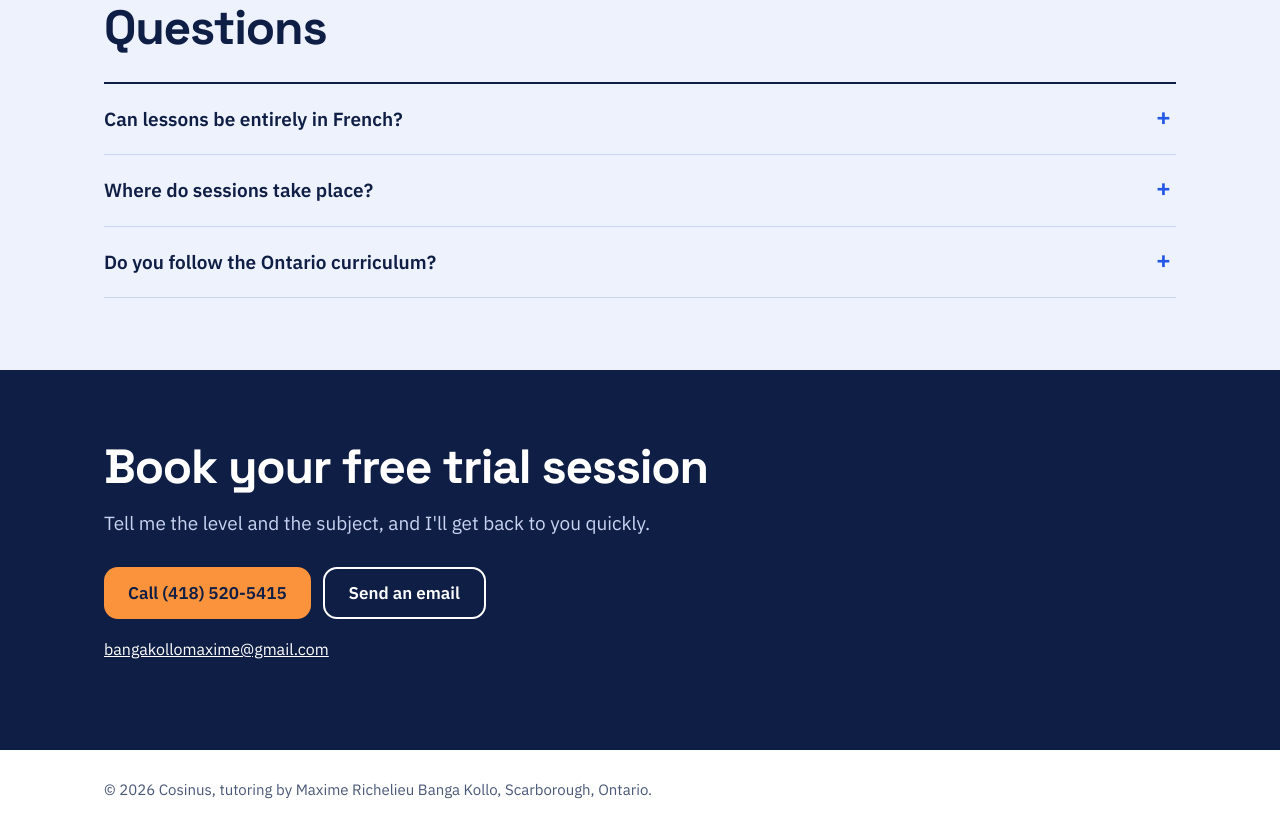
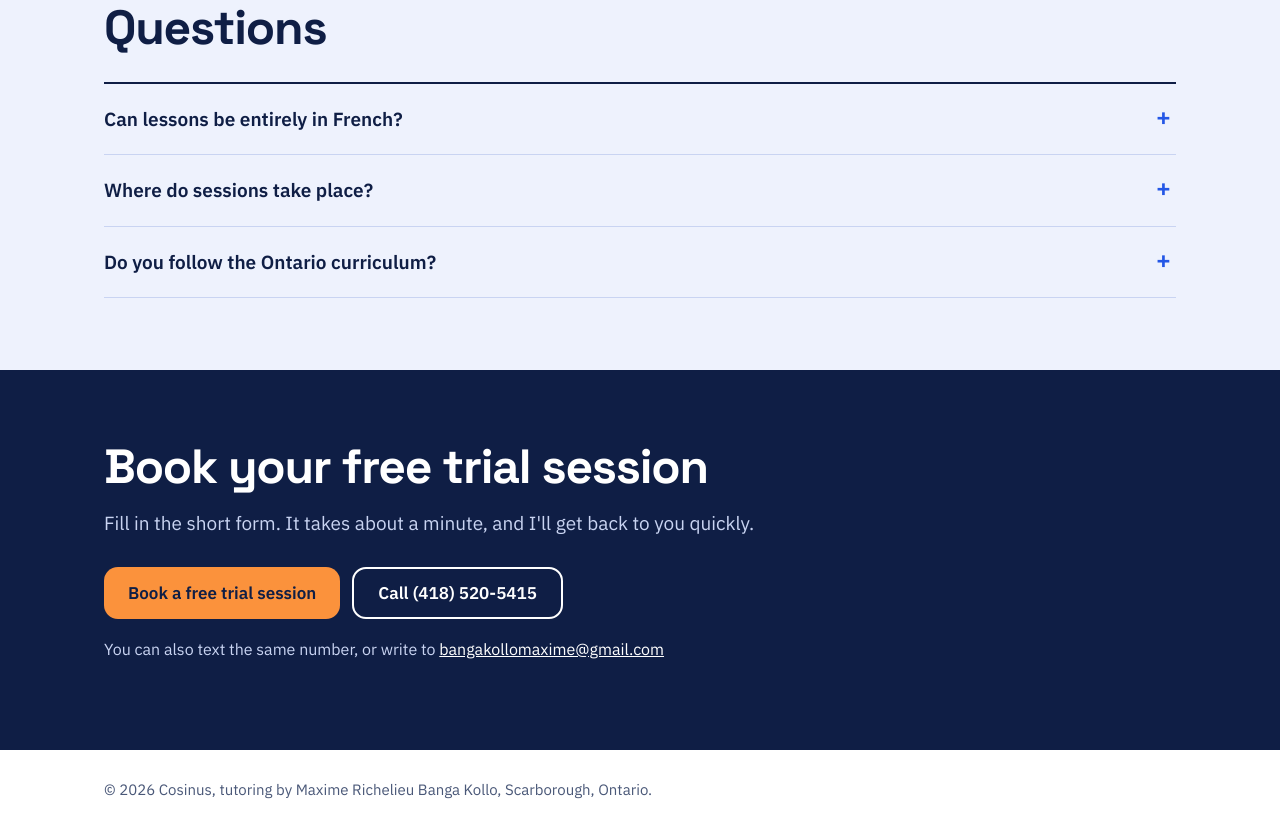
Before and after one commit to Maximecosinus/Maximecosinus.github.io, a plain HTML site: page index.html in a window 1280 px wide. Shown: the part 2690-3520 px from the top of the page. Drawn offline with Linux system fonts and the light colour scheme.

Commit message:
Add files via upload

```diff
--- a/index.html
+++ b/index.html
@@ -145,7 +145,7 @@ footer{padding:28px 0;font-size:15px;color:var(--slate)}
       <h1 data-en="Math finally makes sense." data-fr="Les maths, enfin claires.">Math finally makes sense.</h1>
       <p class="sub" data-en="Patient, bilingual tutoring in math, physics, chemistry and coding, from elementary school to first-year university. In Scarborough or online." data-fr="Un tutorat patient et bilingue en maths, physique, chimie et programmation, du primaire à la première année universitaire. À Scarborough ou en ligne.">Patient, bilingual tutoring in math, physics, chemistry and coding, from elementary school to first-year university. In Scarborough or online.</p>
       <div class="actions">
-        <a class="btn primary" href="#contact" data-en="Book a free trial session" data-fr="Réserver une séance d'essai gratuite">Book a free trial session</a>
+        <a class="btn primary" href="https://docs.google.com/forms/d/e/1FAIpQLSf_CB5UBqToIE56vOg2Qxuik3vUsqMCif_vO8r6vMSEh3sBog/viewform" target="_blank" rel="noopener" data-en="Book a free trial session" data-fr="Réserver une séance d'essai gratuite">Book a free trial session</a>
         <a class="btn ghost" href="tel:+14185205415" data-en="Call (418) 520-5415" data-fr="Appeler le (418) 520-5415">Call (418) 520-5415</a>
       </div>
       <p class="note" data-en="The first 30-minute session is free, with no commitment." data-fr="La première séance de 30 minutes est gratuite et sans engagement.">The first 30-minute session is free, with no commitment.</p>
@@ -203,7 +203,7 @@ footer{padding:28px 0;font-size:15px;color:var(--slate)}
   <div class="wrap">
     <h2 data-en="How it works" data-fr="Comment ça marche">How it works</h2>
     <ol class="steps">
-      <li><h3 data-en="Get in touch" data-fr="Prenez contact">Get in touch</h3><p data-en="Call or email with the level and what your child is working on." data-fr="Appelez ou écrivez en précisant le niveau et la matière.">Call or email with the level and what your child is working on.</p></li>
+      <li><h3 data-en="Get in touch" data-fr="Prenez contact">Get in touch</h3><p data-en="Book online in one minute, or call. Tell me the level and the subject." data-fr="Réservez en ligne en une minute, ou appelez. Indiquez le niveau et la matière.">Book online in one minute, or call. Tell me the level and the subject.</p></li>
       <li><h3 data-en="Free trial session" data-fr="Séance d'essai gratuite">Free trial session</h3><p data-en="Thirty minutes to find the gaps and see if we work well together." data-fr="Trente minutes pour repérer les difficultés et voir si nous travaillons bien ensemble.">Thirty minutes to find the gaps and see if we work well together.</p></li>
       <li><h3 data-en="A plan, week by week" data-fr="Un plan, semaine après semaine">A plan, week by week</h3><p data-en="Regular sessions aimed at the next test and at understanding that lasts." data-fr="Des séances régulières, centrées sur le prochain examen et sur une compréhension durable.">Regular sessions aimed at the next test and at understanding that lasts.</p></li>
     </ol>
@@ -248,12 +248,12 @@ footer{padding:28px 0;font-size:15px;color:var(--slate)}
 <section id="contact" class="contact">
   <div class="wrap">
     <h2 data-en="Book your free trial session" data-fr="Réservez votre séance d'essai gratuite">Book your free trial session</h2>
-    <p class="lead" data-en="Tell me the level and the subject, and I'll get back to you quickly." data-fr="Indiquez-moi le niveau et la matière, et je vous réponds rapidement.">Tell me the level and the subject, and I'll get back to you quickly.</p>
+    <p class="lead" data-en="Fill in the short form. It takes about a minute, and I'll get back to you quickly." data-fr="Remplissez le court formulaire. Ça prend environ une minute, et je vous réponds rapidement.">Fill in the short form. It takes about a minute, and I'll get back to you quickly.</p>
     <div class="actions" style="margin-top:28px">
-      <a class="btn primary" href="tel:+14185205415" data-en="Call (418) 520-5415" data-fr="Appeler le (418) 520-5415">Call (418) 520-5415</a>
-      <a class="btn ghost" href="mailto:bangakollomaxime@gmail.com?subject=Cosinus%20-%20Free%20trial%20session" data-en="Send an email" data-fr="Envoyer un courriel">Send an email</a>
+      <a class="btn primary" href="https://docs.google.com/forms/d/e/1FAIpQLSf_CB5UBqToIE56vOg2Qxuik3vUsqMCif_vO8r6vMSEh3sBog/viewform" target="_blank" rel="noopener" data-en="Book a free trial session" data-fr="Réserver une séance d'essai gratuite">Book a free trial session</a>
+      <a class="btn ghost" href="tel:+14185205415" data-en="Call (418) 520-5415" data-fr="Appeler le (418) 520-5415">Call (418) 520-5415</a>
     </div>
-    <p class="mail"><a href="mailto:bangakollomaxime@gmail.com">bangakollomaxime@gmail.com</a></p>
+    <p class="mail"><span data-en="You can also text the same number, or write to" data-fr="Vous pouvez aussi texter au même numéro, ou écrire à">You can also text the same number, or write to</span> <a href="mailto:bangakollomaxime@gmail.com">bangakollomaxime@gmail.com</a></p>
   </div>
 </section>
 
```
